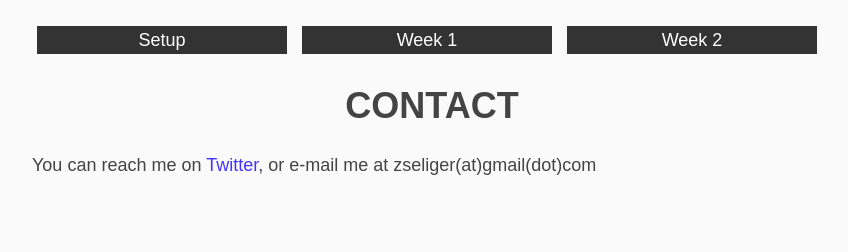
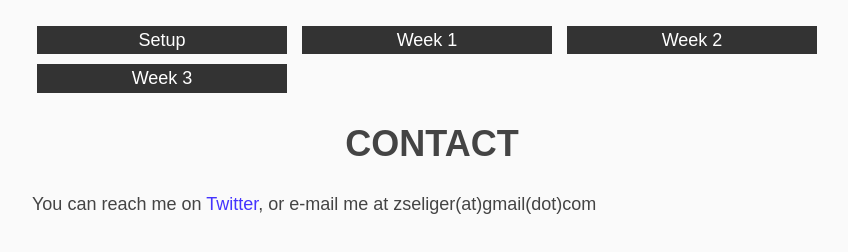
Before and after one commit to zackseliger/zackseliger_site, a plain HTML site: page index.html in a window 1280 px wide. Shown: the part 698-950 px from the top of the page, without its empty margins (208-1056 px from the left). Before the commit the page ends 918 px from the top, so only its background shows below. Drawn offline with Linux system fonts and the light colour scheme.

Commit message:
whoops forgot link to week 3

```diff
--- a/index.html
+++ b/index.html
@@ -55,6 +55,7 @@
 <a class="block" href="GDC/week0.html">Setup</a>
 <a class="block" href="GDC/week1.html">Week 1</a>
 <a class="block" href="GDC/week2.html">Week 2</a>
+<a class="block" href="GDC/week3.html">Week 3</a>
 
 <h1>CONTACT</h1>
 <p>You can reach me on <a href="https://twitter.com/zack_seliger">Twitter</a>, or e-mail me at zseliger(at)gmail(dot)com</p>
```
